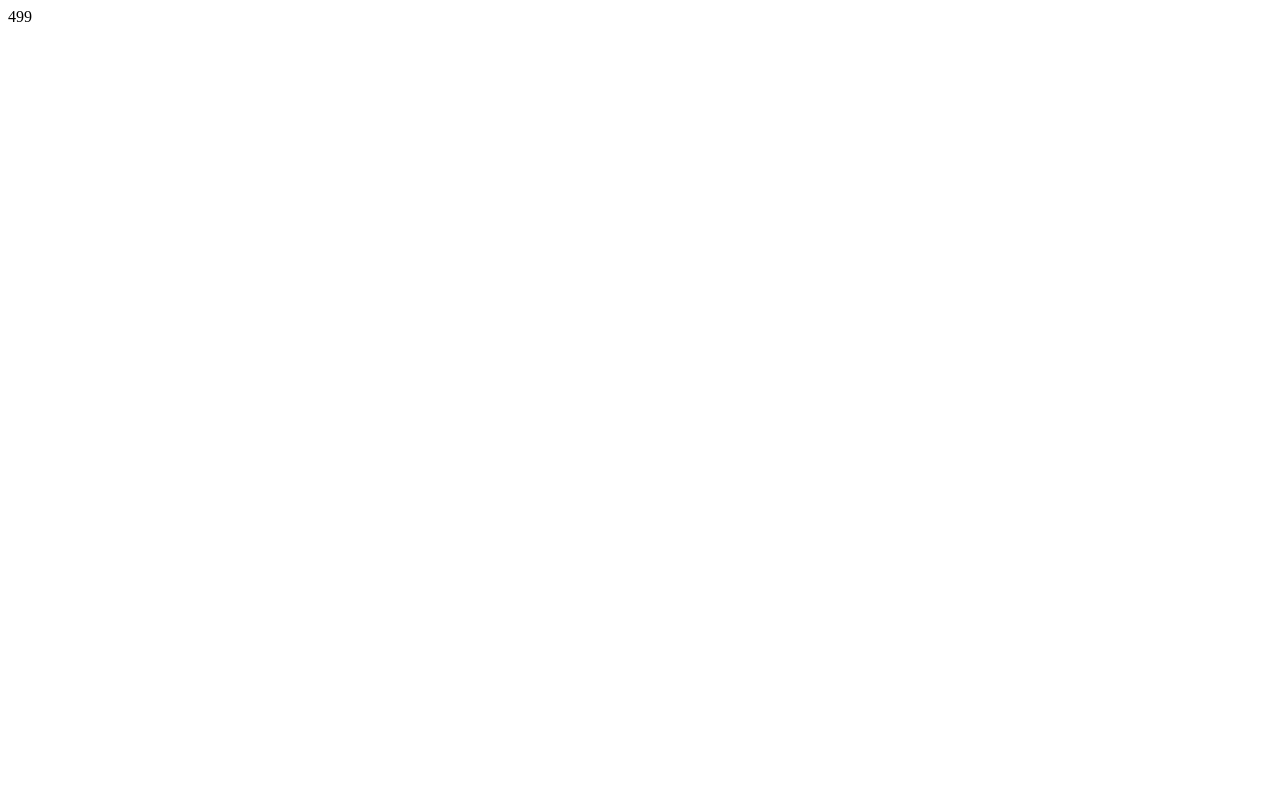
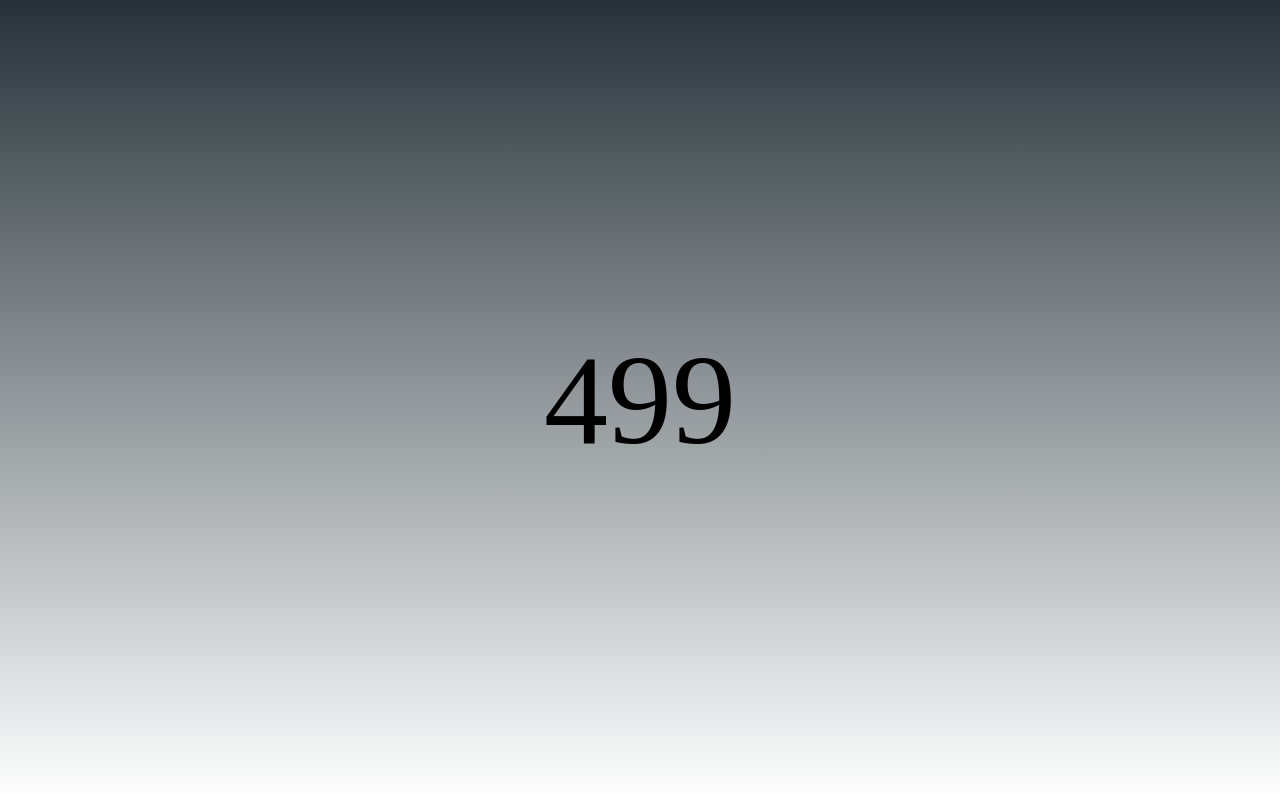
Before and after one commit to Denni2/animate-count, a plain HTML site: page index.html in a window 1280 px wide. Drawn offline with Linux system fonts and the light colour scheme.

Commit message:
styling with flex

```diff
--- a/index.html
+++ b/index.html
@@ -3,10 +3,15 @@
 <head>
     <meta charset="UTF-8">
     <meta name="viewport" content="width=device-width, initial-scale=1.0">
+
+    <link rel="stylesheet" href="style.css">
     <title>Document</title>
 </head>
 <body>
-    <div id="display"></div>
+    <div id="container">
+        <div id="display"></div>
+    </div>
+
 
     <script src="main.js"></script>
 </body>
--- a/style.css
+++ b/style.css
@@ -0,0 +1,21 @@
+html body {
+    height: 100%;
+    width: 100%;
+    margin: 0;
+    padding: 0;
+}
+
+#container {
+    display: flex;
+    align-items: center;
+    justify-content: center;
+    height: 100vh;
+    width: 100vw;
+    background: linear-gradient(180deg, rgba(38,50,56,1) 0%, rgba(255,255,255,1) 100%);
+
+}
+
+#display {
+    font-size: 8em;
+
+}
```
